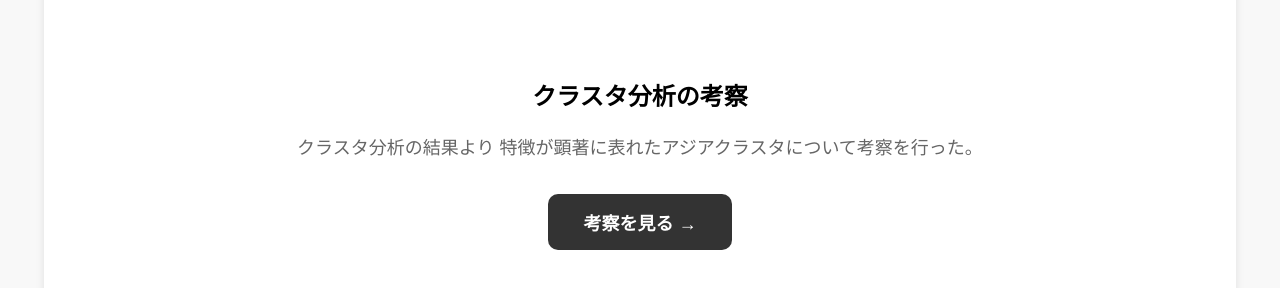
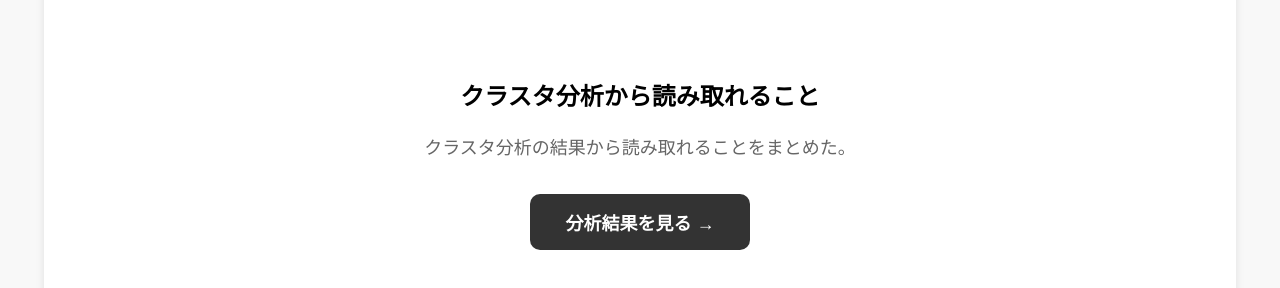
Before and after one commit to kokoro-web/graduation-website, a plain HTML site: page cluster.html in a window 1280 px wide. Shown: the part 2971-3259 px from the top of the page. Drawn offline with Linux system fonts and the light colour scheme.

Commit message:
Update cluster.html

```diff
--- a/cluster.html
+++ b/cluster.html
@@ -148,7 +148,7 @@ margin-bottom:60px;
 text-align:center;
 ">
 
-<h2>クラスタ分析の考察</h2>
+<h2>クラスタ分析から読み取れること</h2>
 
 <p style="
 font-size:18px;
@@ -157,8 +157,7 @@ line-height:1.8;
 margin-bottom:30px;
 ">
 
-クラスタ分析の結果より
-特徴が顕著に表れたアジアクラスタについて考察を行った。
+クラスタ分析の結果から読み取れることをまとめた。
 
 </p>
 
@@ -173,7 +172,7 @@ font-size:18px;
 font-weight:bold;
 transition:0.3s;
 ">
-考察を見る →
+分析結果を見る →
 </a>
 </div>
 </div>
```
